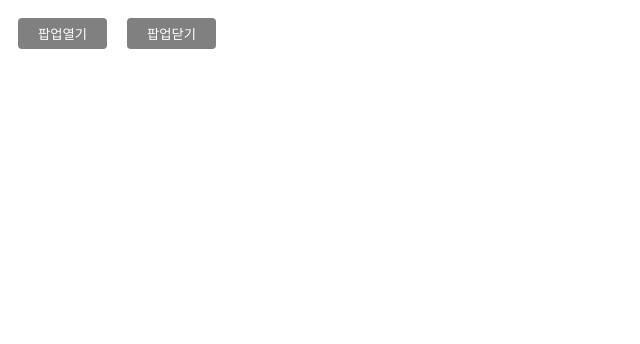
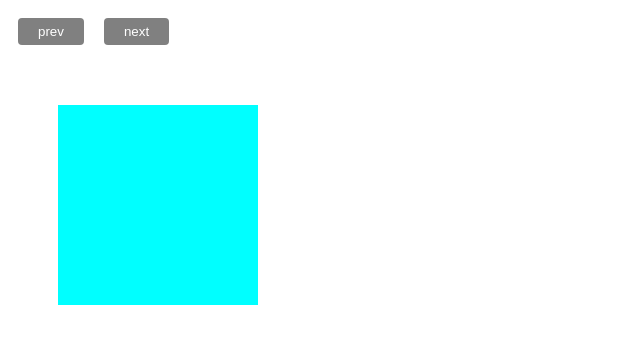
Before and after one commit to horaii/7.react, a React (Create React App) app: page / in a window 1280 px wide. Shown: the top 344 px of the page, without its empty margins (0-640 px from the left). Built offline with nearby package versions, Linux system fonts and the light colour scheme.

Commit message:
react 다루기

```diff
--- a/src/App.js
+++ b/src/App.js
@@ -1,24 +1,33 @@
-// import { TRUE } from "sass";
-// import Footer from "./components/Footer.jsx";
-// import Header from "./components/Header.jsx";
-// import List from "./components/List.jsx";
-import Popup from "./components/Popup.jsx";
+
 import './style.scss';
-import { useState } from "react";
+import { useRef, useState } from "react";
 
 
 function App() {
-		const [Pop, setPop] = useState(false)
+	console.log('re-render')
+	let Num = useRef(0)
+	let Box =  useRef(null)
+	console.log("Num")
+
+	const prev =()=>{
+		Box.current.style.transform = `rotate(${--Num.current*45}deg)`
+
+	}
+	const next = ()=>{
+		Box.current.style.transform = `rotate(${++Num.current*45}deg)`
+
+	}
+	// const [Num, setNum] = useState(0)
 	return (
 	<>
-		<button onClick={()=>setPop(true)}>
-			팝업열기
-		</button>
-		<button onClick={()=>setPop(false)}>
-			팝업닫기
-		</button>
+		<button onClick={
+			prev
+		}>prev</button>
+		<button onClick={
+			next
+		}>next</button>
 
-		{Pop ? <Popup /> : null}
+		<article ref={Box}></article>
 	</>
 	);
 }
--- a/src/style.scss
+++ b/src/style.scss
@@ -1,8 +1,8 @@
 article{
-    width: 100px;
-    height: 100px;
+    width: 200px;
+    height: 200px;
     background-color: aqua;
-    margin: 100px;
+    margin: 50px;
     transition: 0.5s;
 }
 button{
```
